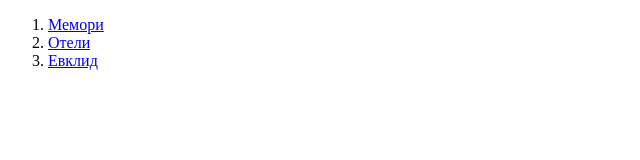
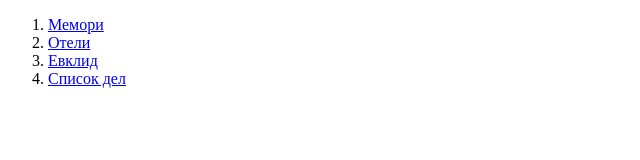
Before and after one commit to larisamalashevich/sikillbox-homeworks, a plain HTML site: page index.html in a window 1280 px wide. Shown: the whole page, without its empty margins (0-640 px from the left). Drawn offline with Linux system fonts and the light colour scheme.

Commit message:
todo в корне

```diff
--- a/index.html
+++ b/index.html
@@ -11,6 +11,7 @@
         <li><a href="./memory">Мемори</a></li>
         <li><a href="./lagoona">Отели</a></li>
         <li><a href="./euclid">Евклид</a></li>
+        <li><a href="./todo">Список дел</a></li>
     </ol>
 </body>
 </html>
```
